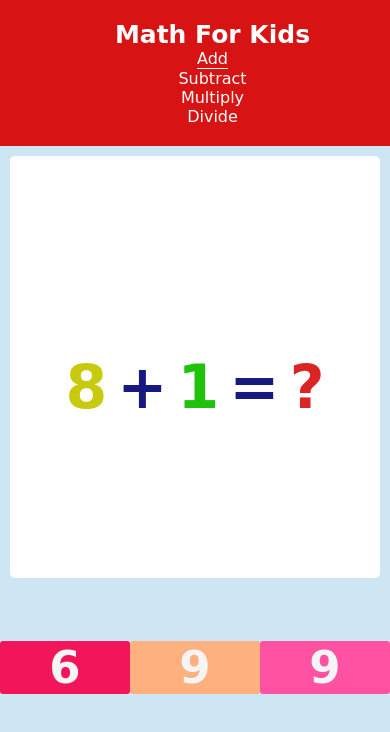
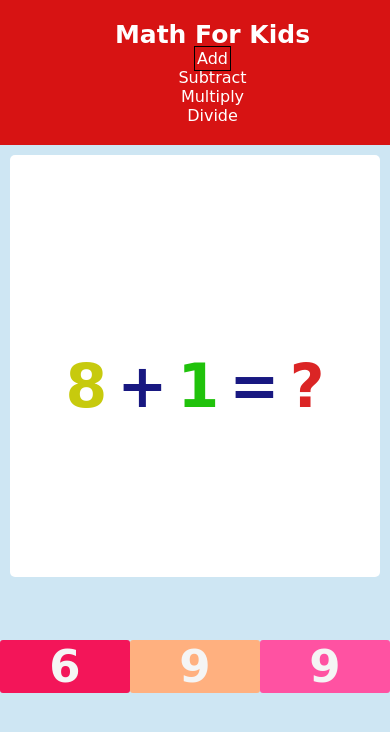
Before and after one commit to Hebaade/Math-For-Kids, a plain HTML site: page index.html in a window 390 px wide. Drawn offline with Linux system fonts and the light colour scheme.

Commit message:
Update style.css

```diff
--- a/style.css
+++ b/style.css
@@ -44,11 +44,9 @@ body{
     margin-left: 10%;
     color: white;
 }
-.current a::after{
-    content: '_';
-    display: block;
-   background-color: white;
-   font-size: 2px;
+.current a{
+   border: 1px solid black;
+   padding: 2px;
 }
 .wraper{
     display: grid;
@@ -159,10 +157,5 @@ body{
         font-size: 45px;
         overflow: hidden;
     }
-    .current a::after{
-        content: '_';
-        display: block;
-       background-color: white;
-       font-size: 1px;
-    }
+
 }
```
